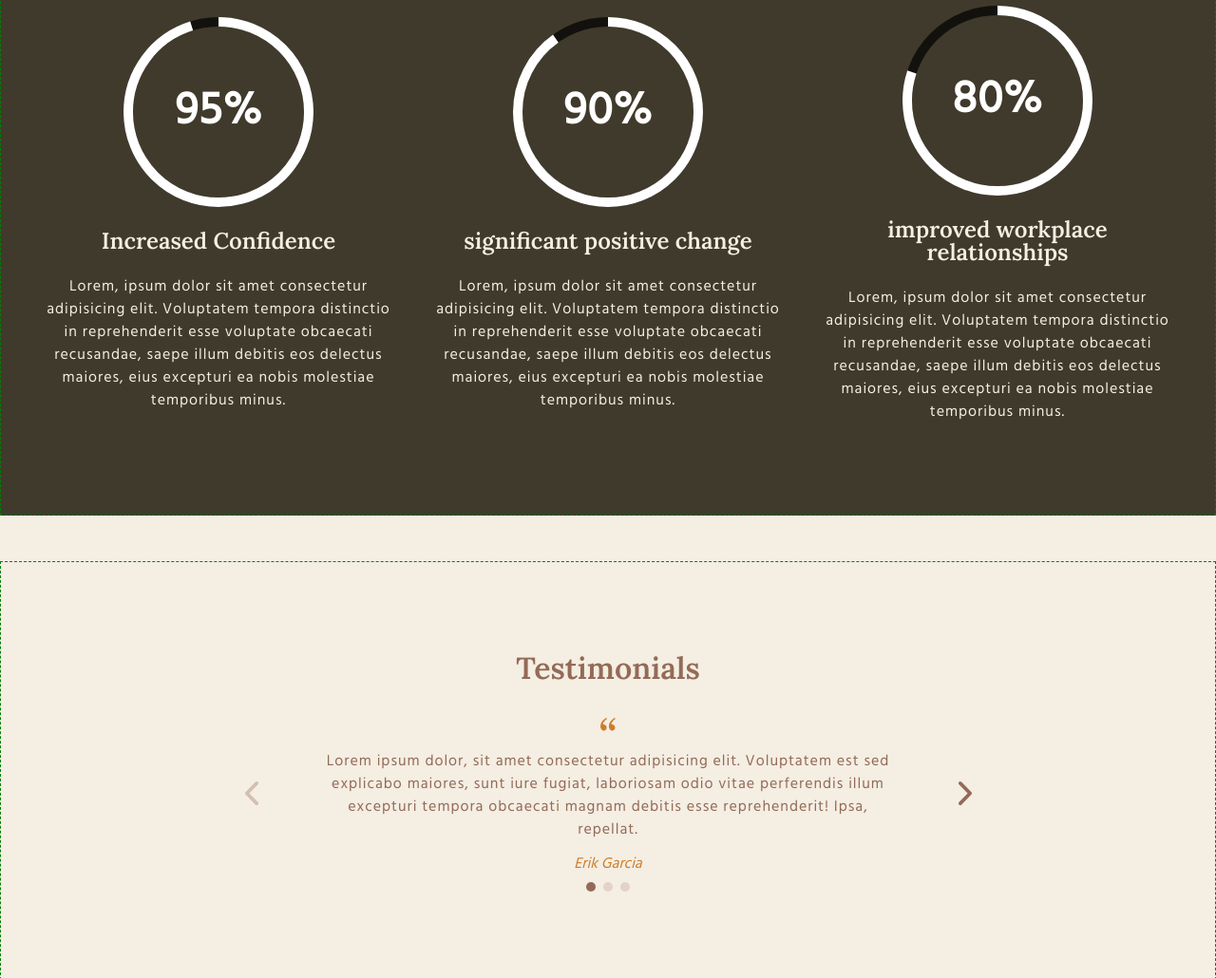
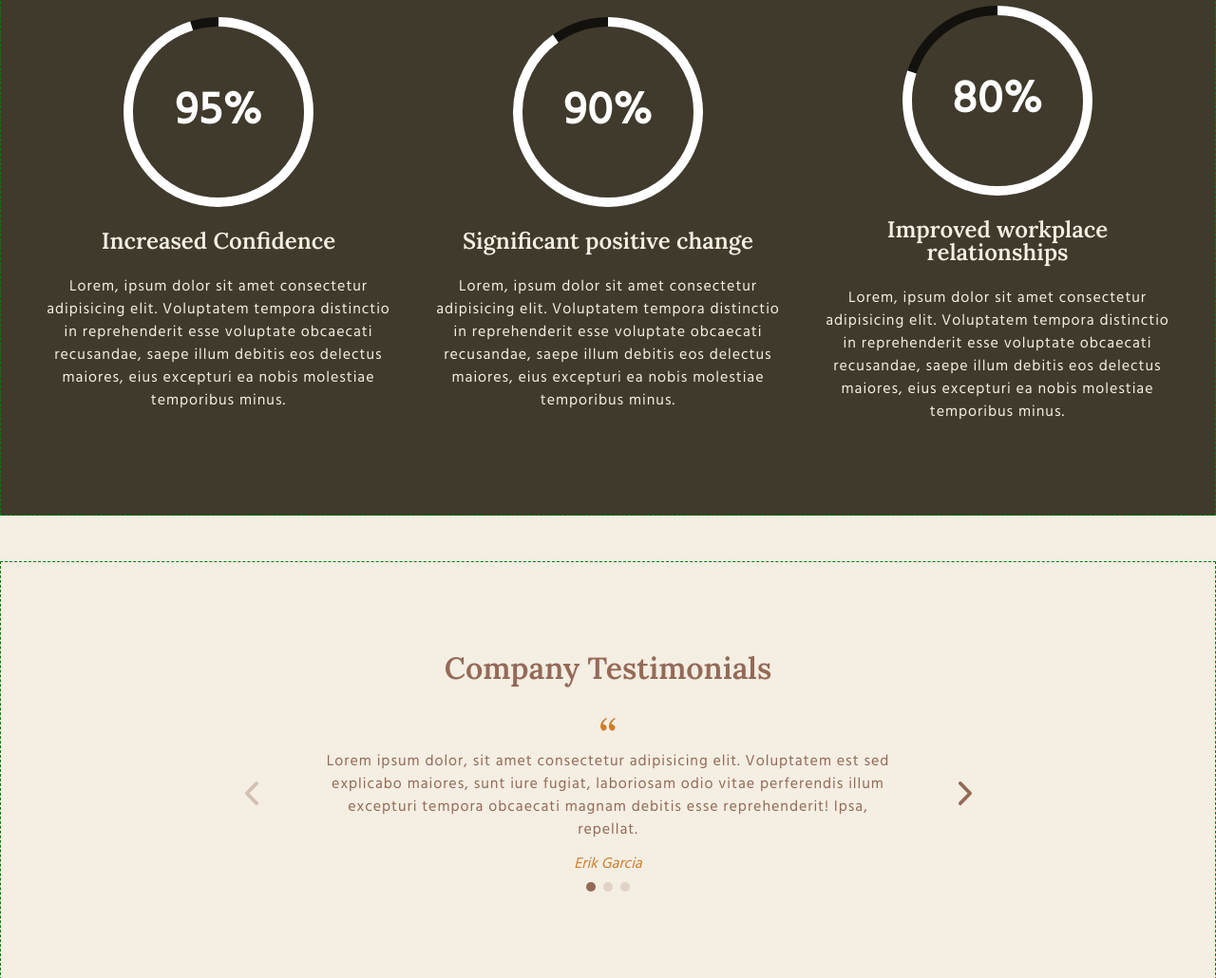
Before and after one commit to aehaidara/aehaidara.github.io, a website: page src/for-businesses.html in a window 1280 px wide. Shown: the part 1197-2227 px from the top of the page at 95% size. Drawn offline with nearby package versions, Linux system fonts and the light colour scheme; files that its build step writes are made by us from their sources; files whose address does not match are found by name.

Commit message:
nothing to commit

```diff
--- a/src/for-businesses.html
+++ b/src/for-businesses.html
@@ -112,7 +112,7 @@
                                     data-progress="90"
                                 ></div>
                                 <h2 class="card-regular__title">
-                                    significant positive change
+                                    Significant positive change
                                 </h2>
                                 <p class="pr-skill-name">
                                     Lorem, ipsum dolor sit amet consectetur
@@ -130,7 +130,7 @@
                                     data-progress="80"
                                 ></div>
                                 <h2 class="card-regular__title">
-                                    improved workplace relationships
+                                    Improved workplace relationships
                                 </h2>
                                 <p class="pr-skill-name">
                                     Lorem, ipsum dolor sit amet consectetur
@@ -145,7 +145,7 @@
                     </section>
 
                     <section class="testimonial">
-                        <h1>Testimonials</h1>
+                        <h1>Company Testimonials</h1>
 
                         <div class="swiper mySwiper">
                             <div class="swiper-wrapper">
--- a/src/sass/pages/_prices.scss
+++ b/src/sass/pages/_prices.scss
@@ -47,6 +47,7 @@
             font-size: 1.2rem;
             color: $color-primary-brown;
             border-radius: 2rem;
+            cursor: pointer;
         }
 
         button.active {
@@ -80,9 +81,7 @@
             width: calc(50% - 17px);
         }
         @include mq.mq($from: wide) {
-
         }
-
     }
 
     &__body {
@@ -161,7 +160,6 @@
         grid-template-columns: 1fr 1fr;
         gap: 2rem;
         padding: 2rem 1rem;
-
     }
     @include mq.mq($from: wide) {
         display: flex;
@@ -180,8 +178,8 @@
         }
 
         @include mq.mq($from: wide) {
-           width: 30%;
-           margin-right: 12rem;
+            width: 30%;
+            margin-right: 12rem;
         }
     }
 
@@ -240,7 +238,7 @@
     }
 
     @include mq.mq($from: wide) {
-       padding: 3rem 25rem;
+        padding: 3rem 25rem;
     }
 
     &__wrapper {
```
Also changed, not shown: public/for-businesses.html (+3 -3 lines), public/css/style.css.
